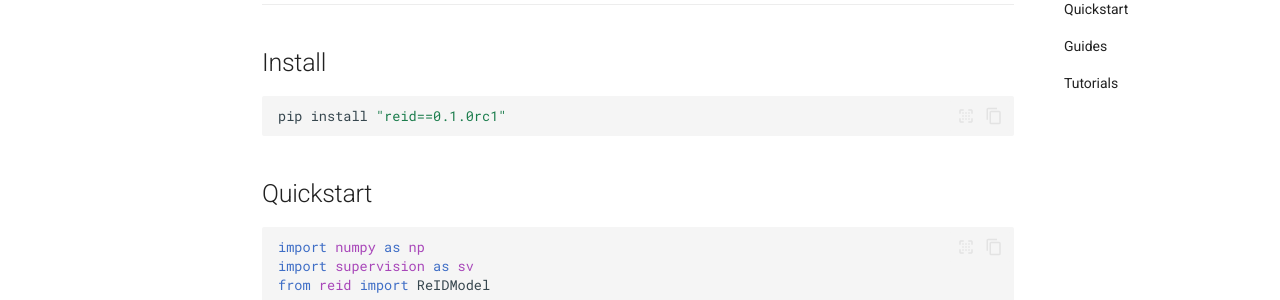
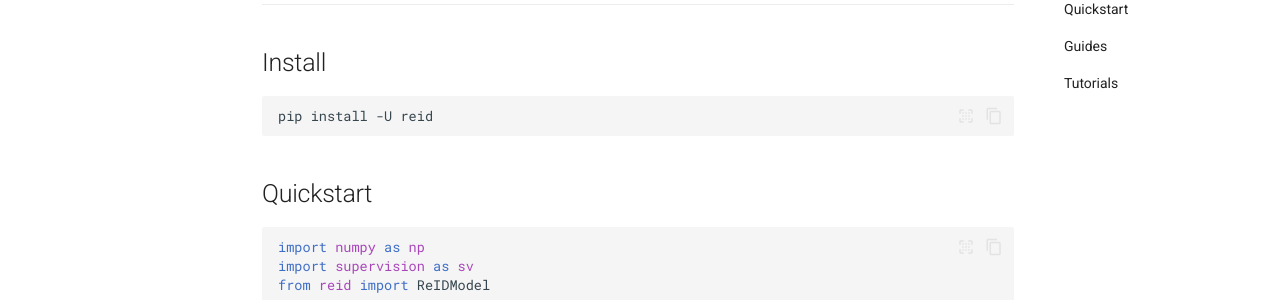
Before and after one commit to roboflow/re-ID, an MkDocs documentation site: the page built from docs/index.md, in a window 1280 px wide and 900 px high, scrolled down 765 px. Shown: the part 154-454 px from the top of the window. Built offline with MkDocs 1.6.1 and Material for MkDocs 9.7.7, drawn with Linux system fonts in a browser that asks for light colours; comment, search, counter and statistics services are not loaded.

Commit message:
chore: prepare reid 0.1.0 release (#24)
* chore: prepare reid 0.1.0 release

* docs: simplify installation commands following review

````diff
--- a/docs/index.md
+++ b/docs/index.md
@@ -20,7 +20,7 @@ Person re-identification (Re-ID) recognizes the same person in different images:
 ## Install
 
 ```bash
-pip install "reid==0.1.0rc1"
+pip install -U reid
 ```
 
 ## Quickstart
--- a/pyproject.toml
+++ b/pyproject.toml
@@ -1,6 +1,6 @@
 [project]
 name = "reid"
-version = "0.1.0rc1"
+version = "0.1.0"
 description = "Re-identification model stack for appearance embeddings"
 readme = "README.md"
 authors = [
````
Also changed, not shown: README.md (+1 -1 lines), docs/cookbooks/how-to-benchmark-reid-models.ipynb, docs/cookbooks/how-to-use-reid.ipynb, 1 other file.
